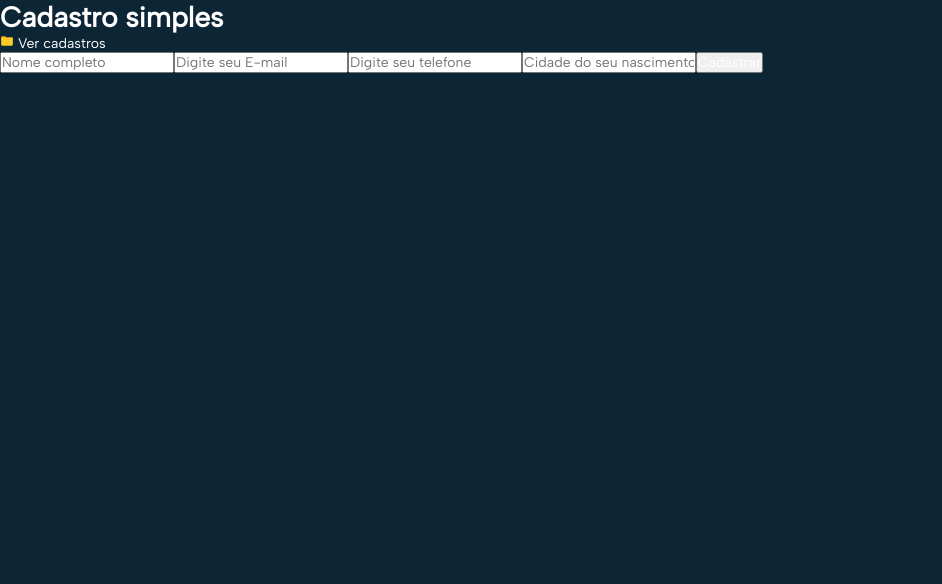
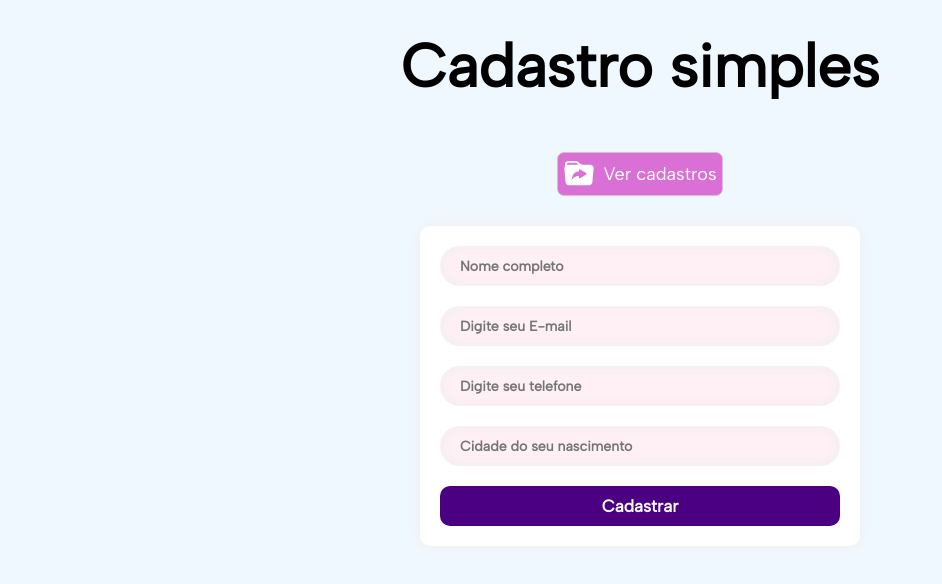
Before and after one commit to gutto-moura/cadastro-simples, a React (Create React App) app: page / in a window 1280 px wide. Shown: the top 584 px of the page, without its empty margins (0-942 px from the left). Built offline with nearby package versions, Linux system fonts and the light colour scheme.

Commit message:
Estilizando pagina cadastro

```diff
--- a/src/pages/Cadastro/index.js
+++ b/src/pages/Cadastro/index.js
@@ -2,7 +2,8 @@ import { collection, addDoc } from "firebase/firestore";
 import { useState } from "react";
 import { db } from "../../services/firebaseConfig";
 import { toast } from 'react-toastify';
-import { FcFolder } from "react-icons/fc";
+import { BsFillFolderSymlinkFill } from "react-icons/bs";
+import { ContainerCadastro, Title, Formulario, Admin } from "./styleCadastro";
 
 function Cadastro(){
     const [name, setName] = useState('');
@@ -27,12 +28,15 @@ function Cadastro(){
     }
 
     return(
-        <div>
-            <div>
+        <ContainerCadastro>
+            <Title>
                 <h1>Cadastro simples</h1>
-                <span><FcFolder /> Ver cadastros</span>
-            </div>
-            <form onSubmit={insertUser}>
+            </Title>
+            <Admin to = "/admin">
+                <BsFillFolderSymlinkFill size = "30" />
+                <span>Ver cadastros</span>
+            </Admin>
+            <Formulario onSubmit={insertUser}>
                 <input
                     placeholder = "Nome completo"
                     value = {name}
@@ -56,9 +60,9 @@ function Cadastro(){
                     onChange = {e => setCity(e.target.value)}
                 />
                 <button type="submit">Cadastrar</button>
-            </form>
+            </Formulario>
 
-        </div>
+        </ContainerCadastro>
 
     )
 }
--- a/src/pages/Cadastro/styleCadastro.js
+++ b/src/pages/Cadastro/styleCadastro.js
@@ -0,0 +1,83 @@
+import styled from "styled-components";
+import { Link } from "react-router-dom";
+
+export const ContainerCadastro = styled.div`
+    width: 100vw;
+    display: flex;
+    flex-direction: column;
+    justify-content: center;
+    align-items: center;
+
+`;
+export const Title = styled.div`
+    display: flex;
+    justify-content: center;
+    align-items: center;
+    width: 100%;
+    margin-bottom: 50px;
+    margin-top: 30px;
+
+    h1{
+        font-size: 60px;
+    }
+
+`;
+export const Admin = styled(Link)`
+    display: flex;
+    align-items: center;
+    cursor: pointer;
+    border: 1px solid #D8BFD8;
+    background-color: #DA70D6;
+    padding: 6px;
+    border-radius: 7px;
+    text-decoration: none;
+    color: #fff;
+    margin-bottom: 30px;;
+
+    span{
+        font-size: 18px;
+        margin-left: 10px;
+    }
+`
+export const Formulario = styled.form`
+    display: flex;
+    flex-direction: column;
+    background-color: #fff;
+    padding: 20px;
+    border-radius: 10px;
+    box-shadow: 0 0 1em #eee;
+
+    input{
+        margin-bottom: 20px;
+        width: 400px;
+        height: 40px;
+        border-radius: 20px;
+        border: none;
+        background-color: #FFF0F5;
+        box-shadow: inset 0 0 1em #eee;
+        padding: 20px;
+
+        ::placeholder{
+            font-weight: bold;
+        }
+    }
+
+    button{
+        padding: 10px;
+        font-weight: bold;
+        font-size: 17px;
+        border: none;
+        background-color: #4B0082;
+        border-radius: 10px;
+        color: #fff;
+
+        :hover{
+            cursor: pointer;
+            border: 2px solid #4B0082;
+            background-color: transparent;
+            color: #4B0082;
+            transition: 1s;
+
+        }
+    }
+`
--- a/src/pages/styles/global.js
+++ b/src/pages/styles/global.js
@@ -8,16 +8,16 @@ export default createGlobalStyle`
         box-sizing: border-box;
     }
     html, body, #root{
-        min-heigth: 100%;
+        min-height: 100%;
     }
     body{
-        background: #0D2636;
+        background: #F0F8FF;
         font-size: 14px;
         -webkit-font-smoothing: antialiased !important;
     }
 
     body, input, button{
-        color: #fff;
+        color: #000;
         font-size: 14px;
         font-family: 'Albert Sans', sans-serif;;
     }
```
